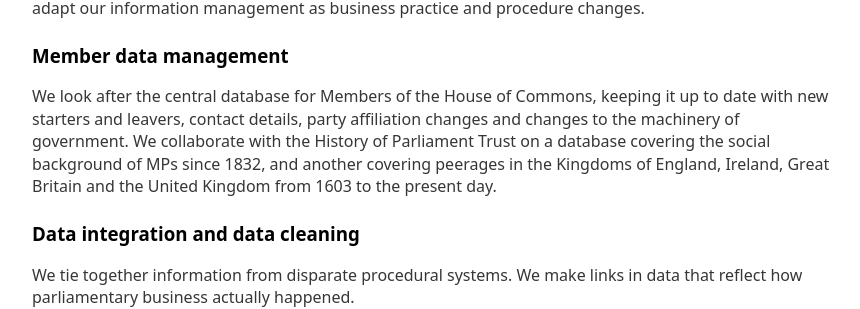
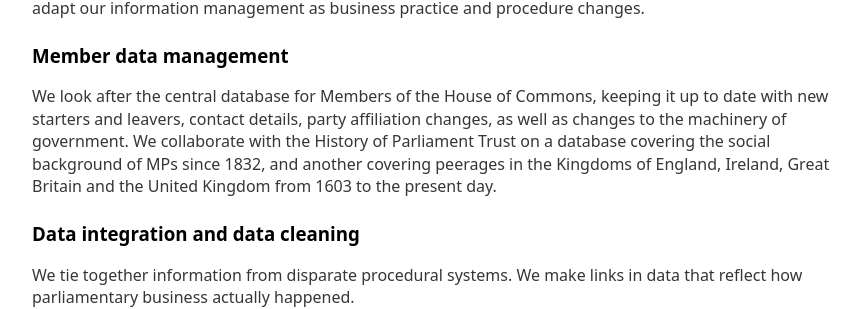
Before and after one commit to ukparliament/commons-library-open-day, a Jekyll site: the page built from 2025/idms/index.md, in a window 1280 px wide. Shown: the part 616-925 px from the top of the page, without its empty margins (208-1068 px from the left). Built offline with Jekyll 4.4.1, drawn with Linux system fonts in a browser that asks for light colours; our own code applies the rules of GitHub Pages for plain Markdown files.

Commit message:
oxford comma

```diff
--- a/2025/idms/index.md
+++ b/2025/idms/index.md
@@ -12,7 +12,7 @@ We maintain a controlled vocabulary to cover the business of both Houses. The vo
 We have domain expertise. The team understands parliamentary procedure across both Houses. We adapt our information management as business practice and procedure changes.
 
 ### Member data management
-We look after the central database for Members of the House of Commons, keeping it up to date with new starters and leavers, contact details, party affiliation changes and changes to the machinery of government. We collaborate with the History of Parliament Trust on a database covering the social background of MPs since 1832, and another covering peerages in the Kingdoms of England, Ireland, Great Britain and the United Kingdom from 1603 to the present day.
+We look after the central database for Members of the House of Commons, keeping it up to date with new starters and leavers, contact details, party affiliation changes, as well as changes to the machinery of government. We collaborate with the History of Parliament Trust on a database covering the social background of MPs since 1832, and another covering peerages in the Kingdoms of England, Ireland, Great Britain and the United Kingdom from 1603 to the present day.
 
 ### Data integration and data cleaning
 We tie together information from disparate procedural systems. We make links in data that reflect how parliamentary business actually happened.
```
